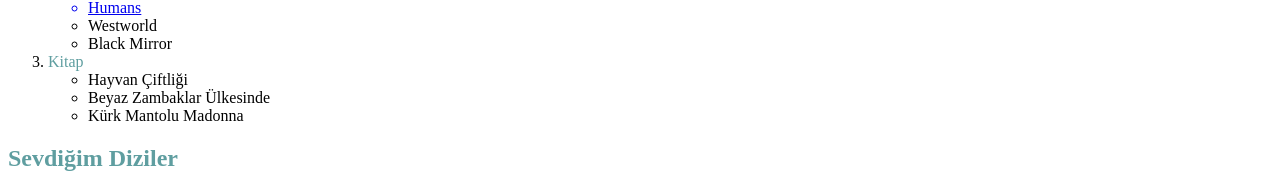
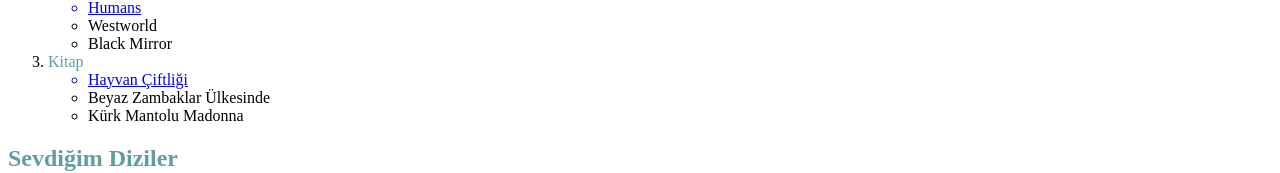
Before and after one commit to Hilalbiyik/PatikaProject, a plain HTML site: page HTML/Odev2/index.html in a window 1280 px wide. Shown: the part 321-494 px from the top of the page. Drawn offline with Linux system fonts and the light colour scheme.

Commit message:
Html  - Ödev  2 Update

```diff
--- a/HTML/Odev2/index.html
+++ b/HTML/Odev2/index.html
@@ -31,7 +31,7 @@
 
     <li><span style= "color: cadetblue;">Kitap</span></li>
     <ul>
-        <a></a><li>Hayvan Çiftliği</li>
+        <a href="https://www.goodreads.com/tr/book/show/170448.Animal_Farm" target="blank "><li>Hayvan Çiftliği</li></a>
         <li>Beyaz Zambaklar Ülkesinde</li>
         <li>Kürk Mantolu Madonna</li>
     </ul>
```
